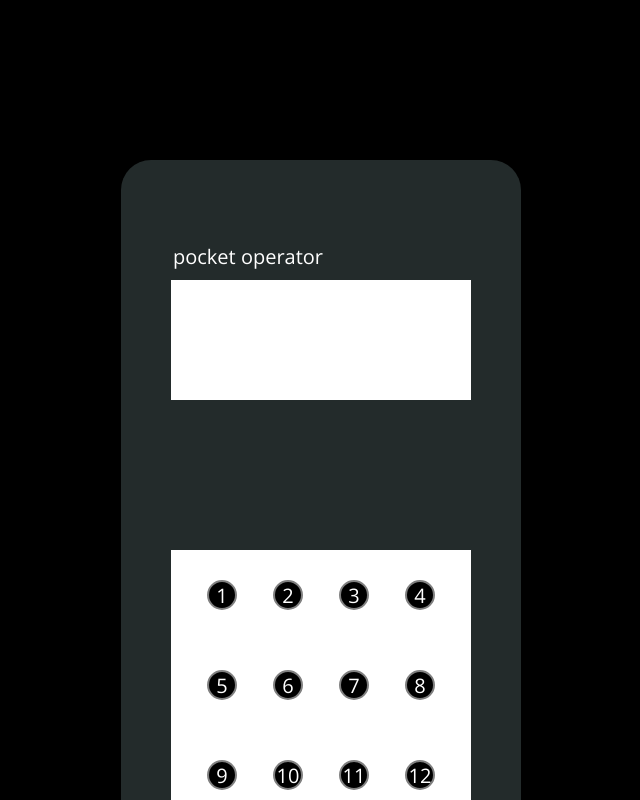
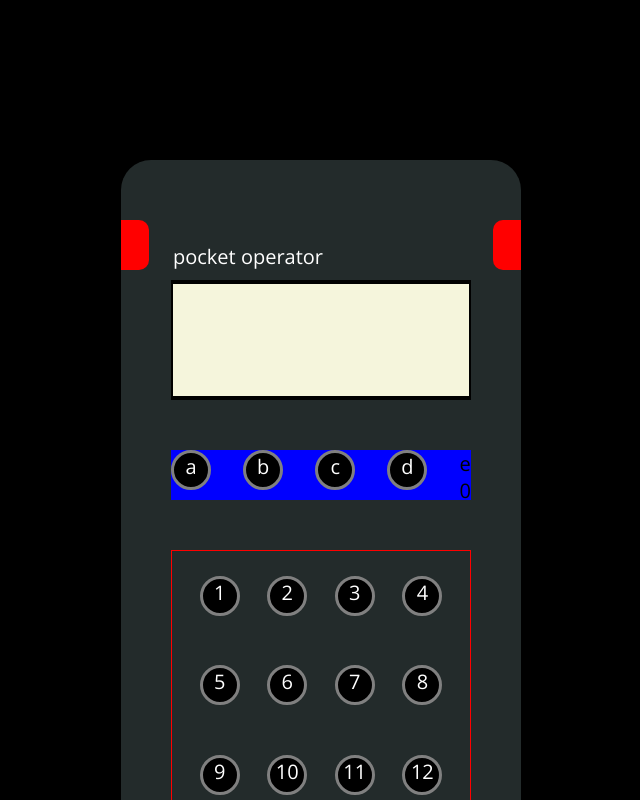
Before and after one commit to isntweb/home, a Next.js app: page / in a window 1280 px wide. Shown: the top 800 px of the page, without its empty margins (319-959 px from the left). Built offline with nearby package versions, Linux system fonts and the light colour scheme.

Commit message:
knob abstraction

```diff
--- a/pages/PocketOperator.js
+++ b/pages/PocketOperator.js
@@ -3,6 +3,23 @@ import classes from './pocketOperator.module.scss'
 const controlButtons = [
   'a', 'b', 'c', 'd', 'e',
 ]
+
+const Knob = ({ name }) => {
+  return (
+    <div className={classes.knob}>
+      <div className={classes.knobName}>{name}</div>
+      <div className={classes.knobValue}>0</div>
+    </div>
+  );
+}
+
+const Button = ({ name }) => {
+  return (
+    <div className={classes.button} >
+        {name}
+    </div>
+  );
+}
 
 const buttonGrid = [
   [1, 2, 3, 4],
@@ -15,20 +32,27 @@ const PocketOperator = () => {
   return (
     <div className={classes.container}>
       <div className={classes.body}>
+        <div className={classes.leftCutout}></div>
         <div className={classes.operatorText}>
           pocket operator
         </div>
+        <div className={classes.rightCutout}></div>
         <div className={classes.lcd}>
         </div>
         <div className={classes.buttonsTop}>
+          {controlButtons.map((name, index) => {
+            const Component = [4, 5].includes(index) ? Knob : Button;
+
+            return (
+              <Component name={name}/>
+            );
+          })}
         </div>
         <div className={classes.buttons}>
           {buttonGrid.map((row, i) =>
             <div className={classes.buttonRow}>
               {row.map((cell, i) => (
-                <div className={classes.button} key={i}>
-                  {cell}
-                </div>
+                <Button name={cell} key={i}/>
               ))}
             </div>
           )}
--- a/pages/pocketOperator.module.scss
+++ b/pages/pocketOperator.module.scss
@@ -31,6 +31,32 @@
     font-size: 20px;
 }
 
+.cutout {
+    grid-row: top;
+    background-color: red;
+    height: 50px;
+    width: 28px;
+    border-radius: 10px;
+    margin: auto;
+    margin-bottom: 10px;
+}
+
+.leftCutout {
+    @extend .cutout;
+    grid-column: left-border;
+    border-top-left-radius: 0;
+    border-bottom-left-radius: 0;
+    margin-left: 0;
+}
+
+.rightCutout {
+    @extend .cutout;
+    grid-column: right-main;
+    border-top-right-radius: 0;
+    border-bottom-right-radius: 0;
+    margin-right: 0;
+}
+
 .operatorText {
     grid-column: left-main;
     grid-row: top;
@@ -43,14 +69,26 @@
 .lcd {
     grid-column: left-main;
     grid-row: lcd-start;
-    background-color: white;
+    background-color: beige;
+    border: 2px solid black;
+    border-top: 4px solid black;
+    border-bottom: 4px solid black;
+}
+
+.buttonsTop {
+    grid-column: left-main;
+    grid-row: top-buttons-start;
+    display: flex;
+    flex-direction: row;
+    justify-content: space-between;
+    background-color: blue;
 }
 
 .buttons {
     grid-column: left-main;
     grid-row: button-start;
-    background-color: white;
     display: flex;
+    border: 1px solid red;
     flex-direction: column;
 }
 
@@ -64,10 +102,10 @@
 
 .button {
     border-radius: 100%;
-    width: 30px;
-    height: 30px;
+    width: 40px;
+    height: 40px;
     background-color: black;
-    border: 2px solid grey;
+    border: 3px solid grey;
     color: white;
     text-align: center;
 }
```
